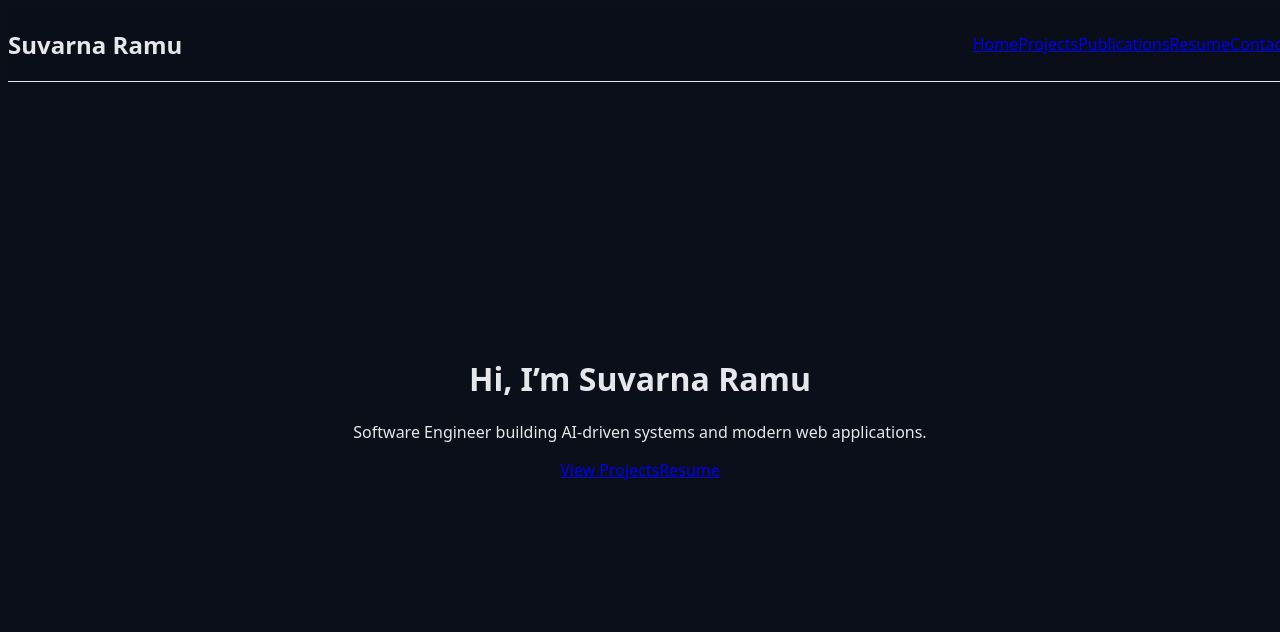
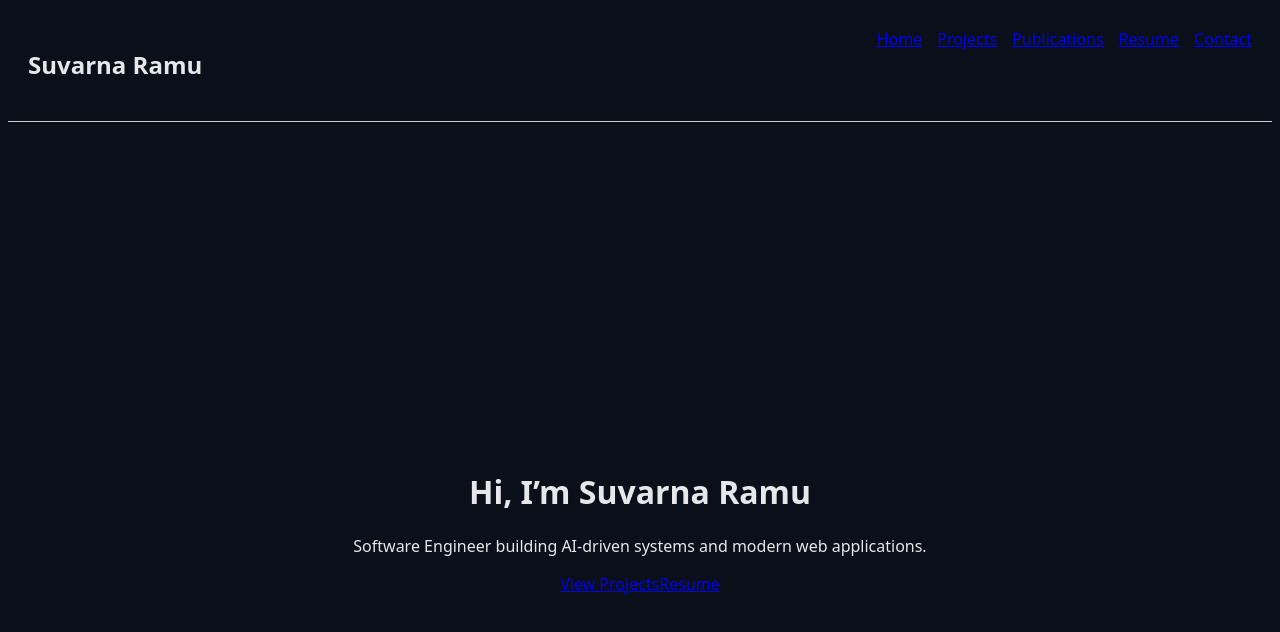
Before and after one commit to SuvarnaAdityan/Suvarna-Portfolio, a Next.js app: page / in a window 1280 px wide. Shown: the top 632 px of the page. Built offline with nearby package versions, Linux system fonts and the light colour scheme.

Commit message:
fix layout routing issue

```diff
--- a/app/layout.js
+++ b/app/layout.js
@@ -1,11 +1,30 @@
 import "./globals.css";
-import Navbar from "../components/Navbar";
+
+export const metadata = {
+  title: "Suvarna Ramu Portfolio",
+  description: "Portfolio website",
+};
 
 export default function RootLayout({ children }) {
   return (
     <html lang="en">
-      <body className="bg-black text-white">
-        <Navbar />
+      <body>
+        <nav style={{
+          display: "flex",
+          justifyContent: "space-between",
+          padding: "20px",
+          borderBottom: "1px solid #ccc"
+        }}>
+          <h2>Suvarna Ramu</h2>
+          <div style={{ display: "flex", gap: "15px" }}>
+            <a href="/">Home</a>
+            <a href="/projects">Projects</a>
+            <a href="/publications">Publications</a>
+            <a href="/resume">Resume</a>
+            <a href="/contact">Contact</a>
+          </div>
+        </nav>
+
         {children}
       </body>
     </html>
```
